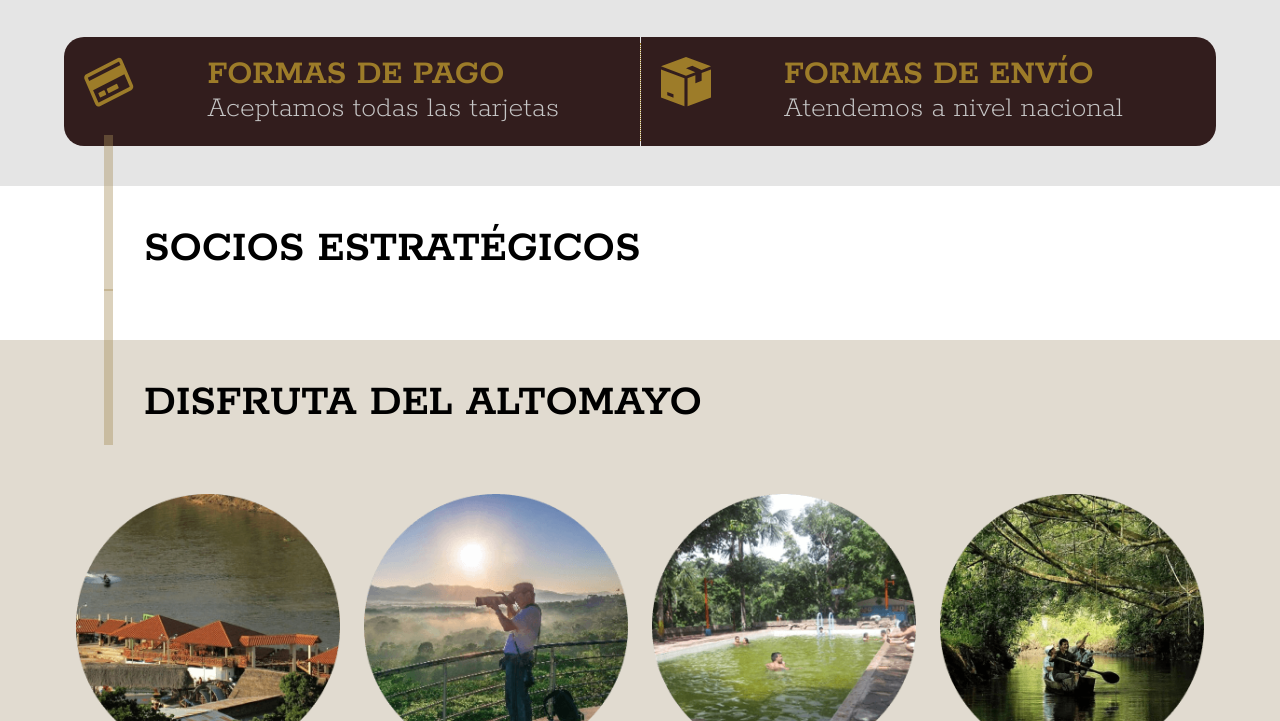
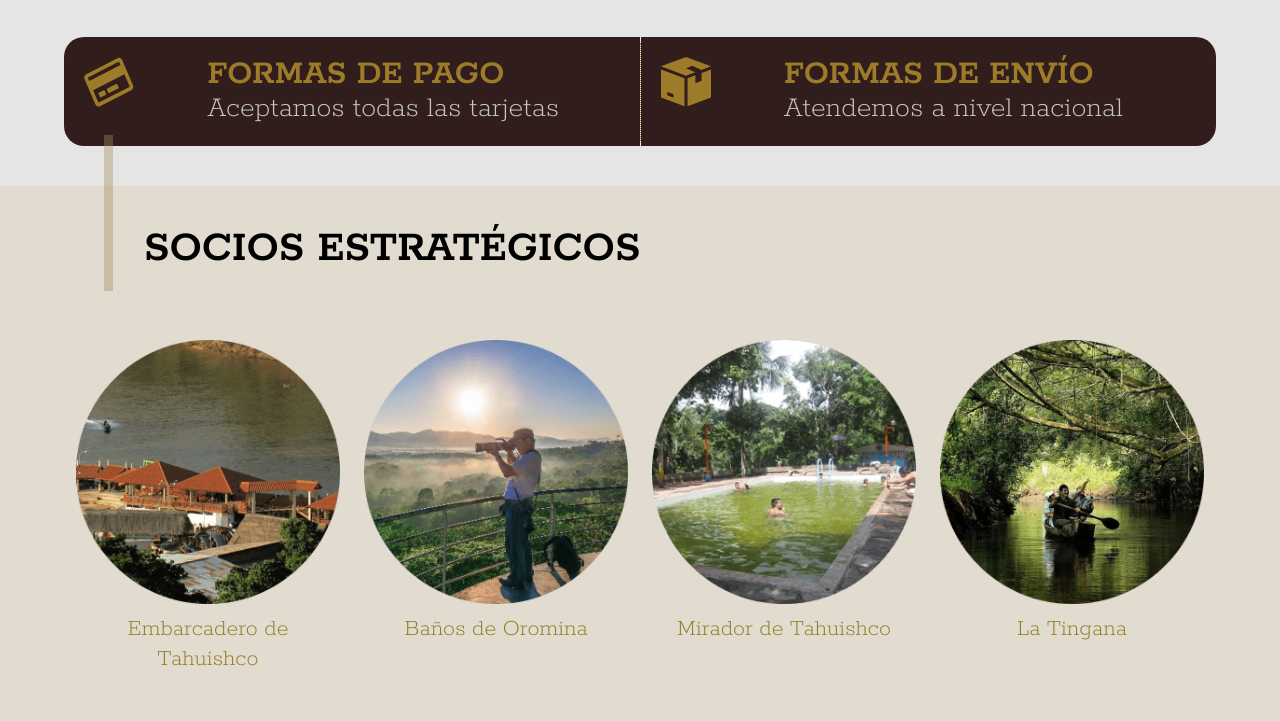
Before and after one commit to renaco/chacravieja, a Gatsby site: page / in a window 1280 px wide. Shown: the part 2122-2843 px from the top of the page. Built offline with nearby package versions, Linux system fonts and the light colour scheme; Gatsby itself is replaced by a stand-in of ours; a web font is replaced by a local one.

```diff
--- a/src/components/home/styled.js
+++ b/src/components/home/styled.js
@@ -26,6 +26,10 @@
   width: 100%;
   display: flex;
   justify-content: space-between;
+  flex-direction: column;
+  @media (min-width: ${SIZES.tablet}) {
+    flex-direction: row;
+  }
 `
 
 export const HomePlaceTitleRow = styled.div`
--- a/src/pages/index.js
+++ b/src/pages/index.js
@@ -155,15 +155,10 @@
         </HomeColumn>
       </HomeContent>
 
-      <HomeContent background={'#ffffff'}>
-        <HomeColumn>
-          <HomeSubTittle title={'SOCIOS ESTRATÉGICOS'} />
-        </HomeColumn>
-      </HomeContent>
 
       <HomeContent background={'#E1DBD0'}>
         <HomeColumn>
-          <HomeSubTittle title={'DISFRUTA DEL ALTOMAYO'} />
+          <HomeSubTittle title={'SOCIOS ESTRATÉGICOS'} />
         </HomeColumn>
         <HomeColumn>
           <HomeItemBullet
```
